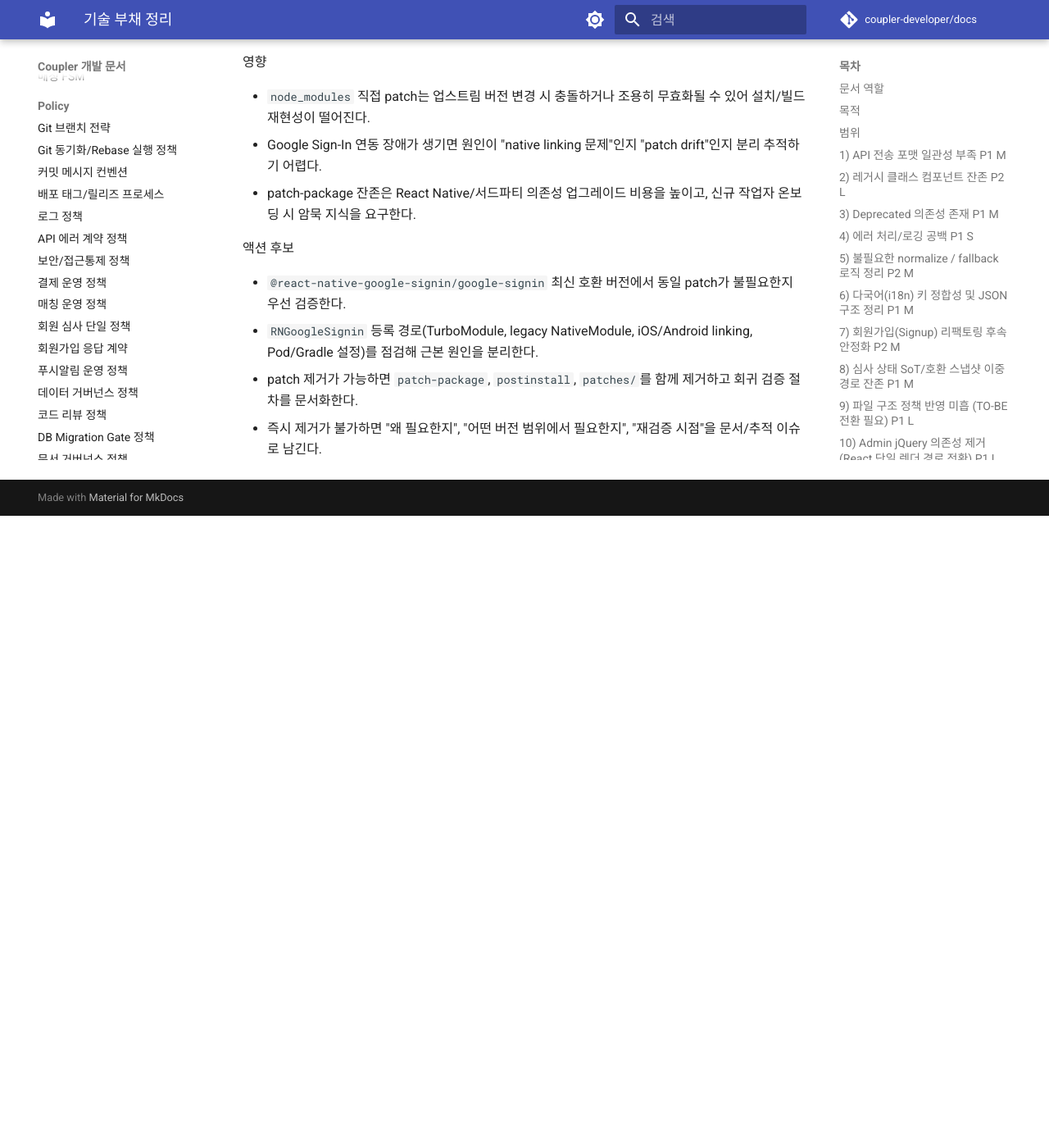
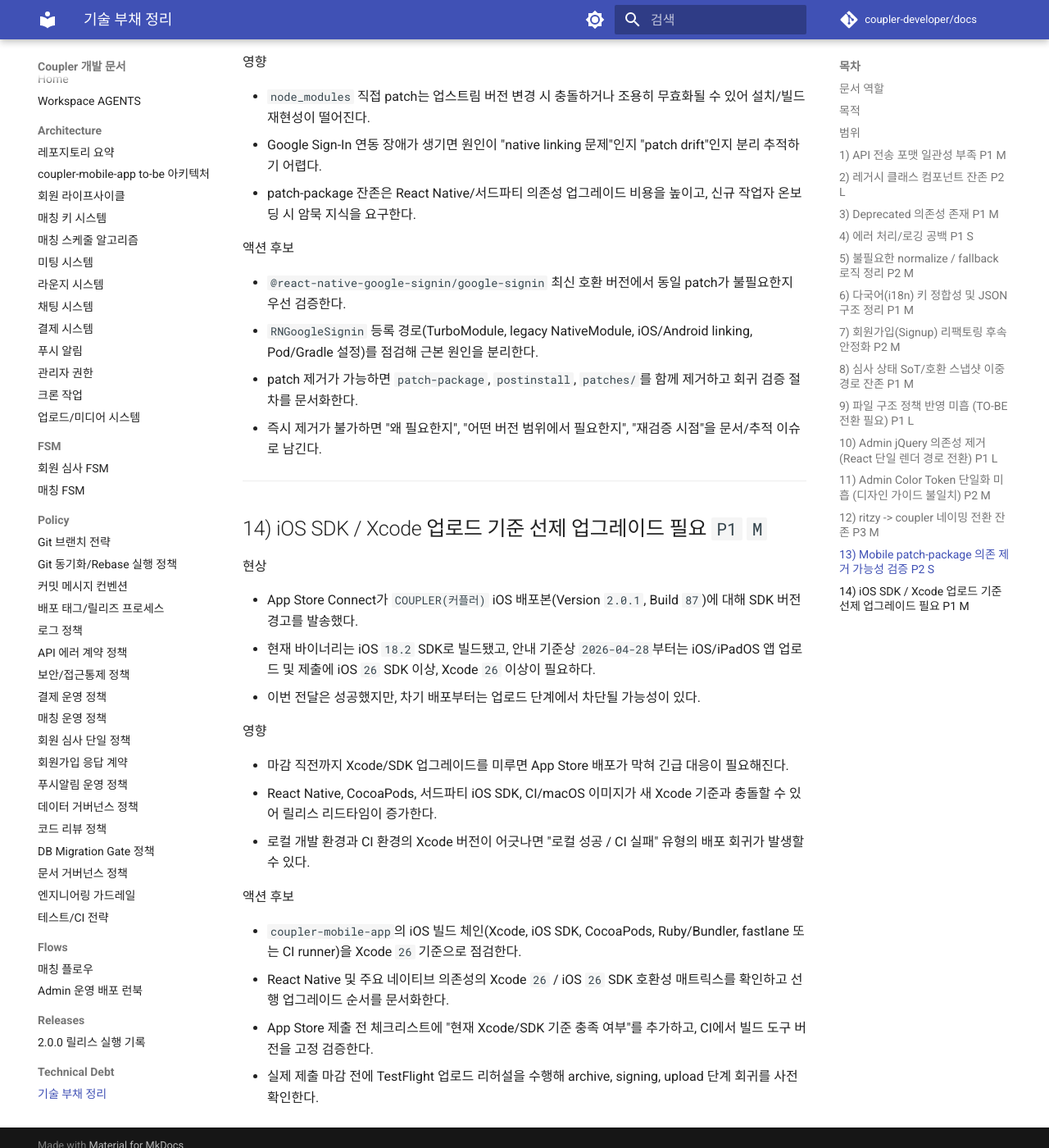
Before and after one commit to coupler-developer/docs, an MkDocs documentation site: the page built from content/technical-debt/technical-debt.md, in a window 1280 px wide and 1400 px high, scrolled down 7936 px. Shown: the whole window at 82% size. Built offline with MkDocs 1.6.1 and Material for MkDocs 9.7.7, drawn with Linux system fonts in a browser that asks for light colours; comment, search, counter and statistics services are not loaded; before the commit the page ends 8565 px from its top, so only the background shows below that; some of the changed text lies outside the part shown.

Commit message:
docs: iOS SDK 업로드 기술부채 추가
Changes:
- 기술부채 문서 날짜를 2026-04-02로 갱신
- App Store Connect SDK 버전 경고와 Xcode 26 대응 필요 항목 추가

Tests:
- yarn validate:docs

```diff
--- a/content/technical-debt/technical-debt.md
+++ b/content/technical-debt/technical-debt.md
@@ -1,4 +1,4 @@
-# 기술 부채 정리 (2026-03-05)
+# 기술 부채 정리 (2026-04-02)
 
 ## 문서 역할
 
@@ -296,3 +296,26 @@
 - `RNGoogleSignin` 등록 경로(TurboModule, legacy NativeModule, iOS/Android linking, Pod/Gradle 설정)를 점검해 근본 원인을 분리한다.
 - patch 제거가 가능하면 `patch-package`, `postinstall`, `patches/`를 함께 제거하고 회귀 검증 절차를 문서화한다.
 - 즉시 제거가 불가하면 "왜 필요한지", "어떤 버전 범위에서 필요한지", "재검증 시점"을 문서/추적 이슈로 남긴다.
+
+---
+
+## 14) iOS SDK / Xcode 업로드 기준 선제 업그레이드 필요 `P1` `M`
+
+현상
+
+- App Store Connect가 `COUPLER(커플러)` iOS 배포본(Version `2.0.1`, Build `87`)에 대해 SDK 버전 경고를 발송했다.
+- 현재 바이너리는 iOS `18.2` SDK로 빌드됐고, 안내 기준상 `2026-04-28`부터는 iOS/iPadOS 앱 업로드 및 제출에 iOS `26` SDK 이상, Xcode `26` 이상이 필요하다.
+- 이번 전달은 성공했지만, 차기 배포부터는 업로드 단계에서 차단될 가능성이 있다.
+
+영향
+
+- 마감 직전까지 Xcode/SDK 업그레이드를 미루면 App Store 배포가 막혀 긴급 대응이 필요해진다.
+- React Native, CocoaPods, 서드파티 iOS SDK, CI/macOS 이미지가 새 Xcode 기준과 충돌할 수 있어 릴리스 리드타임이 증가한다.
+- 로컬 개발 환경과 CI 환경의 Xcode 버전이 어긋나면 "로컬 성공 / CI 실패" 유형의 배포 회귀가 발생할 수 있다.
+
+액션 후보
+
+- `coupler-mobile-app`의 iOS 빌드 체인(Xcode, iOS SDK, CocoaPods, Ruby/Bundler, fastlane 또는 CI runner)을 Xcode `26` 기준으로 점검한다.
+- React Native 및 주요 네이티브 의존성의 Xcode `26` / iOS `26` SDK 호환성 매트릭스를 확인하고 선행 업그레이드 순서를 문서화한다.
+- App Store 제출 전 체크리스트에 "현재 Xcode/SDK 기준 충족 여부"를 추가하고, CI에서 빌드 도구 버전을 고정 검증한다.
+- 실제 제출 마감 전에 TestFlight 업로드 리허설을 수행해 archive, signing, upload 단계 회귀를 사전 확인한다.
```
